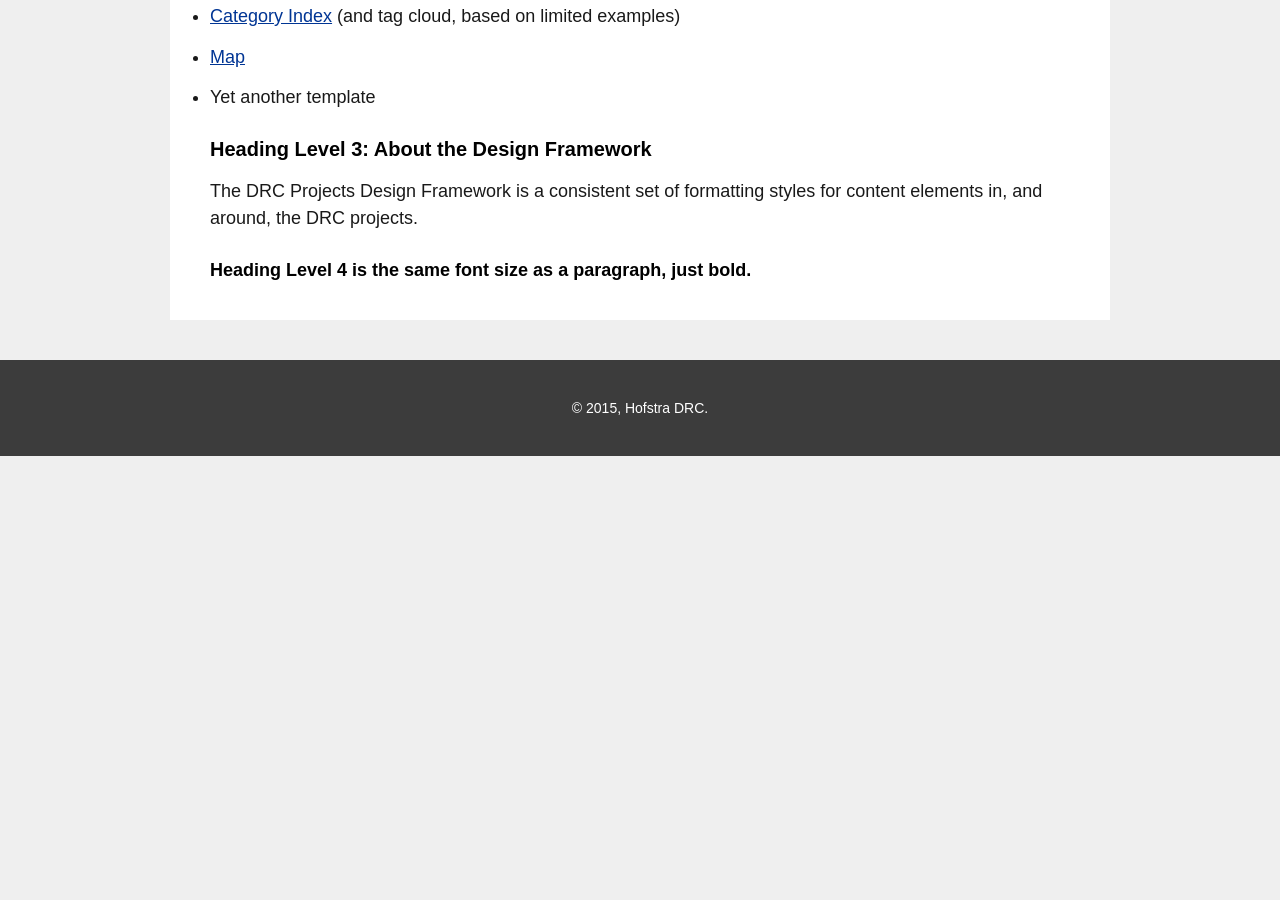
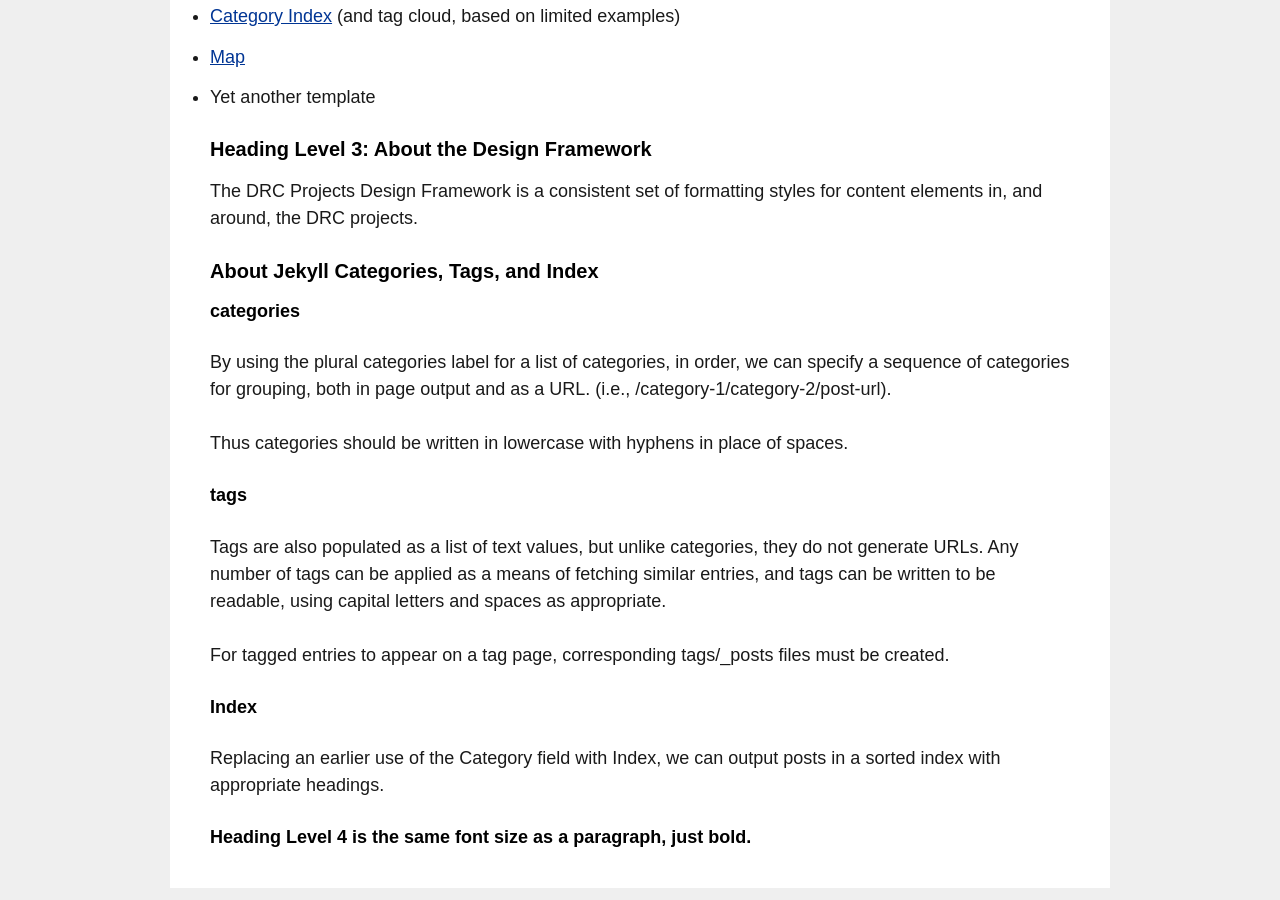
Before and after one commit to hofstra/design-framework, a Jekyll site: the page built from index.md, in a window 1280 px wide and 900 px high, scrolled down 450 px. Built offline with Jekyll 4.4.1, drawn with Linux system fonts in a browser that asks for light colours; nearby versions of some CDN libraries; before the commit the page ends 906 px from its top, so only the background shows below that.

Commit message:
Added text about categories, tags and 'index'.

```diff
--- a/index.md
+++ b/index.md
@@ -16,4 +16,22 @@ title: Home
 
 The DRC Projects Design Framework is a consistent set of formatting styles for content elements in, and around, the DRC projects.
 
+### About Jekyll Categories, Tags, and Index
+
+#### categories
+
+By using the plural categories label for a list of categories, in order, we can specify a sequence of categories for grouping, both in page output and as a URL. (i.e., <span class="code">/category-1/category-2/post-url</span>).
+
+Thus categories should be written in lowercase with hyphens in place of spaces.
+
+#### tags
+
+Tags are also populated as a list of text values, but unlike categories, they do not generate URLs. Any number of tags can be applied as a means of fetching similar entries, and tags can be written to be readable, using capital letters and spaces as appropriate.
+
+For tagged entries to appear on a tag page, corresponding <span class="code">tags/_posts</span> files must be created.
+
+#### Index
+
+Replacing an earlier use of the Category field with Index, we can output posts in a sorted index with appropriate headings.
+
 #### Heading Level 4 is the same font size as a paragraph, just bold.
```
